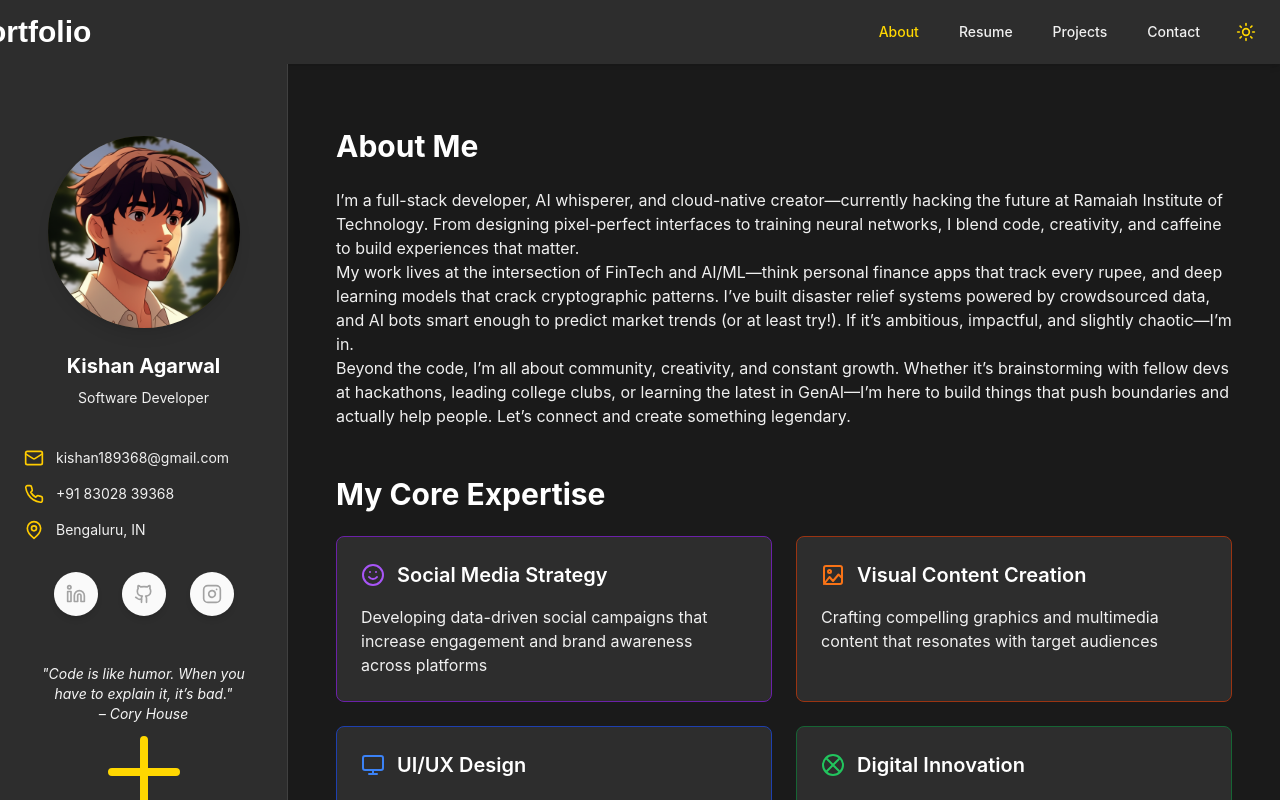
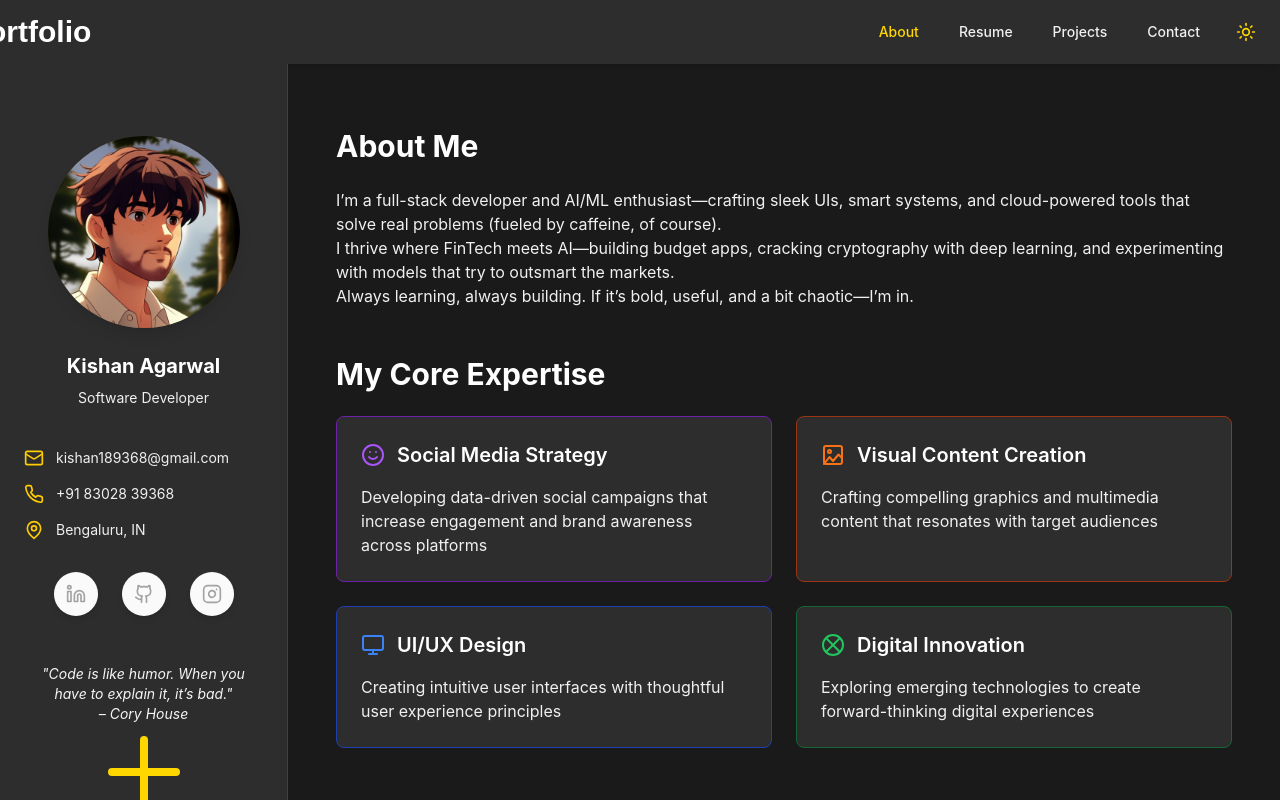
Before and after one commit to kishanagarwal18/Portfolio, a React (Vite) app: page / in a window 1280 px wide. Shown: the top 800 px of the page. Built offline with nearby package versions, Linux system fonts and the light colour scheme.

Commit message:
Update AboutPage.tsx

```diff
--- a/src/pages/AboutPage.tsx
+++ b/src/pages/AboutPage.tsx
@@ -40,15 +40,16 @@ const AboutPage = () => {
           </h2>
           <div className="prose prose-lg dark:prose-invert">
   <p className="text-dark-600 dark:text-light-400">
-             I’m a full-stack developer, AI whisperer, and cloud-native creator—currently hacking the future at Ramaiah Institute of Technology. From designing pixel-perfect interfaces to training neural networks, I blend code, creativity, and caffeine to build experiences that matter.
+    I’m a full-stack developer and AI/ML enthusiast—crafting sleek UIs, smart systems, and cloud-powered tools that solve real problems (fueled by caffeine, of course).
   </p>
   <p className="text-dark-600 dark:text-light-400">
-             My work lives at the intersection of FinTech and AI/ML—think personal finance apps that track every rupee, and deep learning models that crack cryptographic patterns. I’ve built disaster relief systems powered by crowdsourced data, and AI bots smart enough to predict market trends (or at least try!). If it’s ambitious, impactful, and slightly chaotic—I’m in.
+    I thrive where FinTech meets AI—building budget apps, cracking cryptography with deep learning, and experimenting with models that try to outsmart the markets.
   </p>
   <p className="text-dark-600 dark:text-light-400">
-            Beyond the code, I’m all about community, creativity, and constant growth. Whether it’s brainstorming with fellow devs at hackathons, leading college clubs, or learning the latest in GenAI—I’m here to build things that push boundaries and actually help people. Let’s connect and create something legendary.
+    Always learning, always building. If it’s bold, useful, and a bit chaotic—I’m in.
   </p>
 </div>
+
 
         </section>
 
```
Lines whose indentation alone changed are shown as unchanged.
